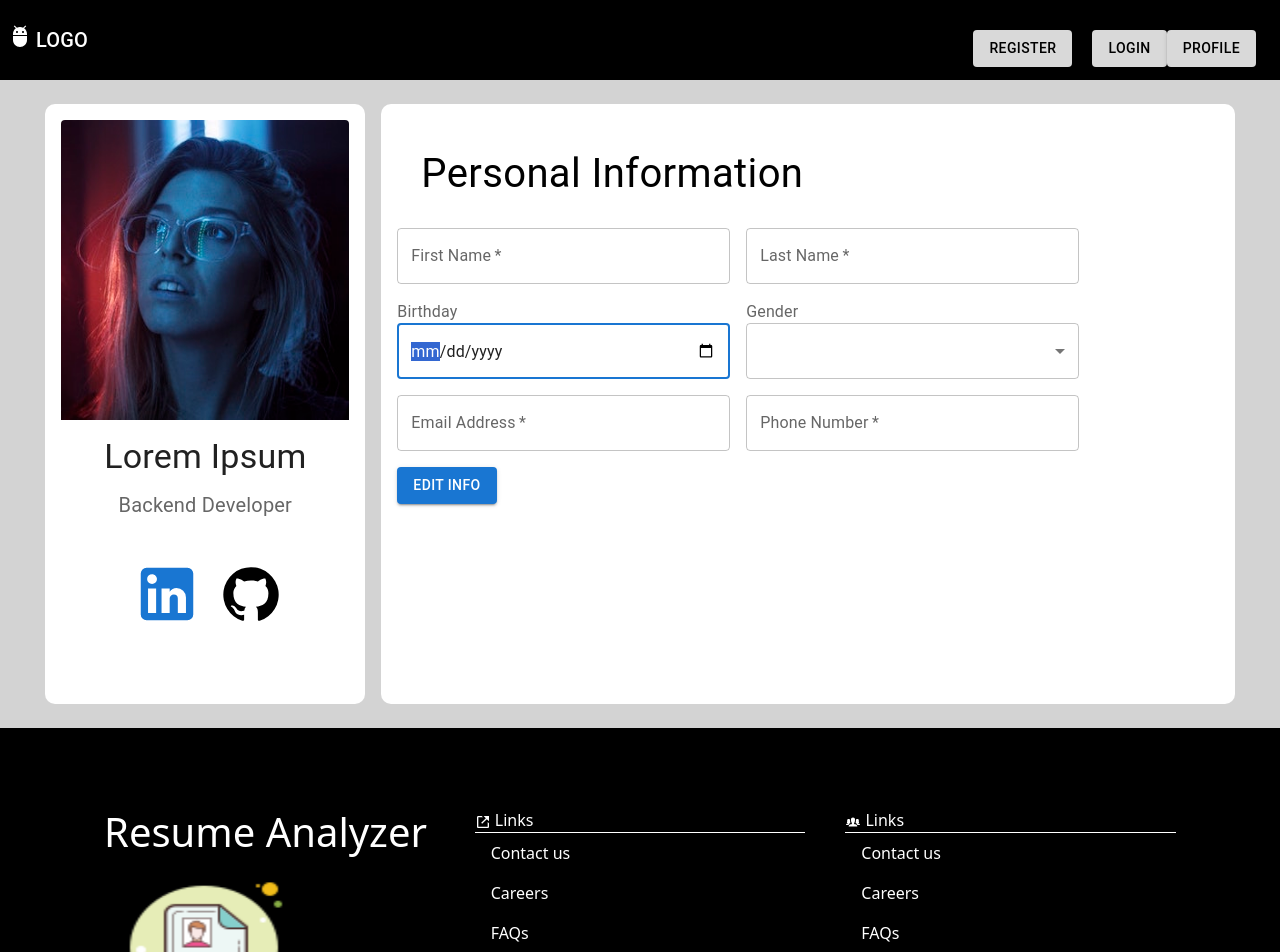
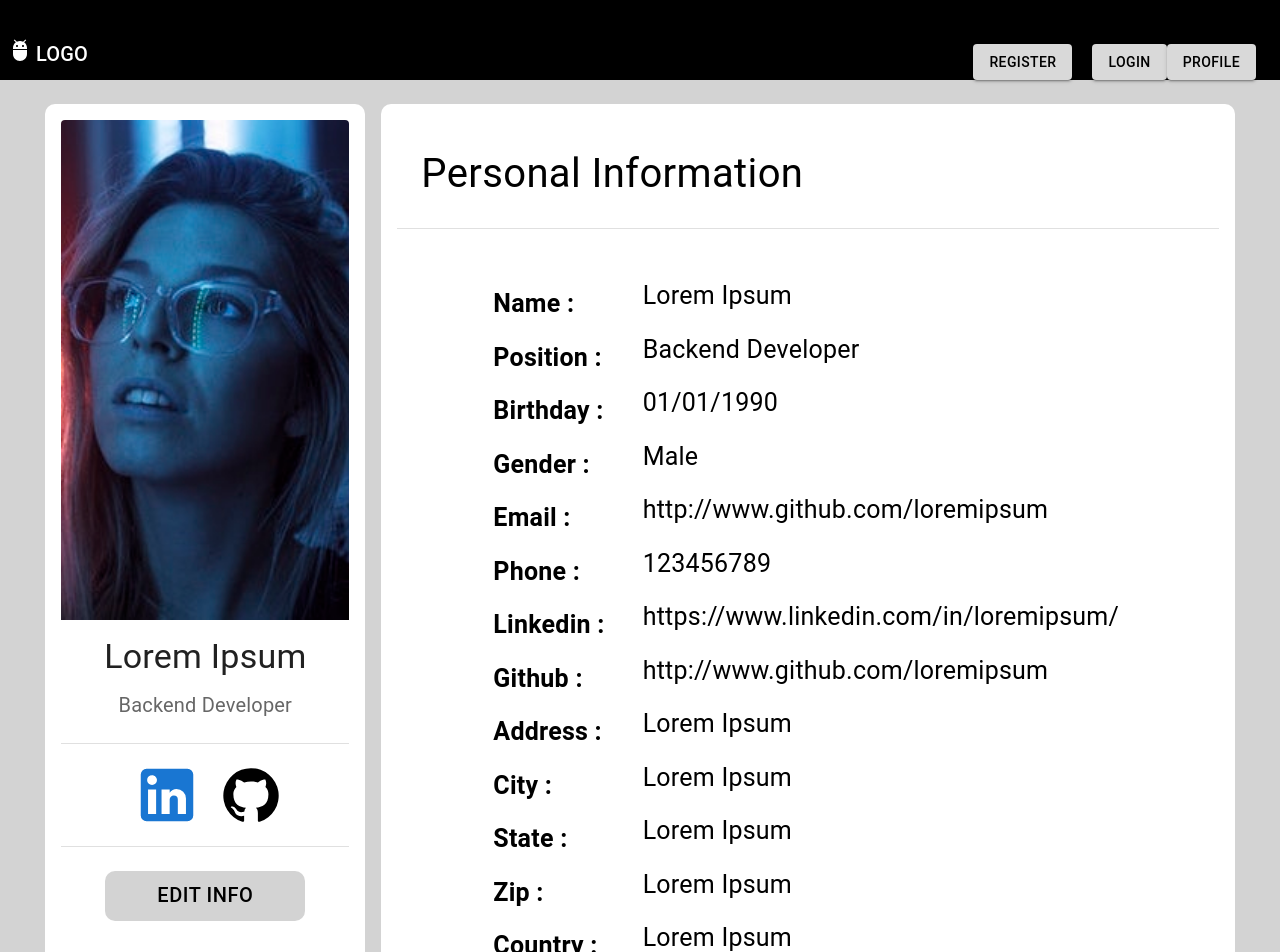
Before and after one commit to Bhushan21z/resume_analyzer_react, a React (Create React App) app: page /dashboard in a window 1280 px wide. Shown: the top 952 px of the page. Built offline with nearby package versions, Linux system fonts and the light colour scheme; a web font is replaced by a local one.

Commit message:
Profile page part 2

```diff
--- a/package.json
+++ b/package.json
@@ -14,13 +14,11 @@
     "@testing-library/react": "^13.3.0",
     "@testing-library/user-event": "^13.5.0",
     "axios": "^0.27.2",
-    "bootstrap": "^5.1.3",
     "chart.js": "^3.8.0",
     "js-cookie": "^3.0.1",
     "jwt-decode": "^3.1.2",
     "nth-check": "^2.1.1",
     "react": "^18.1.0",
-    "react-bootstrap": "^2.4.0",
     "react-chartjs-2": "^4.2.0",
     "react-dom": "^18.1.0",
     "react-google-login": "^5.2.2",
--- a/src/App.js
+++ b/src/App.js
@@ -1,5 +1,4 @@
 import React from "react";
-import "bootstrap/dist/css/bootstrap.min.css";
 import { Route, Routes } from "react-router";
 import Home from "./Pages/Home";
 import Signup from "./Pages/Register";
@@ -9,6 +8,7 @@ import Templates from "./Pages/Templates";
 import ResumeBuilder from "./Pages/ResumeBuilder";
 import Report from "./Pages/Report";
 import Profile from "./Pages/Profile";
+import EditProfile from "./Pages/Editprofile";
 
 const App = () => {
   return (
@@ -23,6 +23,7 @@ const App = () => {
         <Route path="resume" element={<ResumeBuilder />} />
         <Route path="report" element={<Report />} />
         <Route path="dashboard" element={<Profile />} />
+        <Route path="editprofile" element={<EditProfile />} />
       </Routes>
     </div>
   );
--- a/src/Components/Homepage/Authentication/Login_Page.jsx
+++ b/src/Components/Homepage/Authentication/Login_Page.jsx
@@ -1,6 +1,6 @@
 import React, { useRef } from "react";
-import emailjs from "@emailjs/browser";
-import { useNavigate } from "react-router";
+// import emailjs from "@emailjs/browser";
+// import { useNavigate } from "react-router";
 import { Grid, Paper, TextField, Button, Typography } from "@mui/material";
 
 const buttons = { margin: "8px 0", backgroundColor: "#00ABF3" };
@@ -15,14 +15,14 @@ const paperStyle = {
 
 export const LoginPage = () => {
   const form = useRef();
-  const navigate = useNavigate();
+  // const navigate = useNavigate();
 
   const LoginUser = (e) => {
     e.preventDefault();
     var formjson = {
-        email: form.current.email.value,
-        password: form.current.password.value,
-    }
+      email: form.current.email.value,
+      password: form.current.password.value,
+    };
     console.log(formjson);
   };
 
@@ -42,7 +42,6 @@ export const LoginPage = () => {
           </Typography>
         </Grid>
         <form ref={form} onSubmit={LoginUser}>
-
           <TextField
             style={text}
             name="email"
--- a/src/Components/Homepage/Authentication/auth2.jsx
+++ b/src/Components/Homepage/Authentication/auth2.jsx
@@ -1,27 +1,27 @@
 // import './Auth.css';
-import {GoogleLogin} from '@react-oauth/google';
-import jwt_decode from "jwt-decode";
-import {useGoogleLogin} from '@react-oauth/google';
-import axios from "axios"
+// import {GoogleLogin} from '@react-oauth/google';
+// import jwt_decode from "jwt-decode";
+import { useGoogleLogin } from "@react-oauth/google";
+import axios from "axios";
 
 function Auth() {
+  const login = useGoogleLogin({
+    onSuccess: async (respose) => {
+      try {
+        const res = await axios.get(
+          "https://www.googleapis.com/oauth2/v3/userinfo",
+          {
+            headers: {
+              Authorization: `Bearer ${respose.access_token}`,
+            },
+          }
+        );
 
-    const login = useGoogleLogin({
-        onSuccess: async respose => {
-            try {
-                const res = await axios.get("https://www.googleapis.com/oauth2/v3/userinfo", {
-                    headers: {
-                        "Authorization": `Bearer ${respose.access_token}`
+        console.log(res.data);
+      } catch (err) {
+        console.log(err);
       }
-                })
-
-                console.log(res.data)
-            } catch (err) {
-                console.log(err)
-
-            }
-
-        }
+    },
   });
 
   return (
--- a/src/Components/Homepage/Authentication/enterotp.jsx
+++ b/src/Components/Homepage/Authentication/enterotp.jsx
@@ -1,6 +1,6 @@
 import React, { useRef } from "react";
-import emailjs from "@emailjs/browser";
-import { useNavigate } from "react-router";
+// import emailjs from "@emailjs/browser";
+// import { useNavigate } from "react-router";
 import { useLocation } from "react-router-dom";
 import { Grid, Paper, TextField, Button } from "@mui/material";
 const buttons = { margin: "8px 0", backgroundColor: "#00ABF3" };
@@ -9,7 +9,7 @@ const paperStyle = { padding: 20, width: 600, margin: "0 auto" };
 
 export const OtpEnter = (props) => {
   const form = useRef();
-  const navigate = useNavigate();
+  // const navigate = useNavigate();
   const location = useLocation();
   console.log(location.state.data);
 
--- a/src/Components/MakeNew/Makenew.jsx
+++ b/src/Components/MakeNew/Makenew.jsx
@@ -1,7 +1,6 @@
 import React, { useState } from "react";
 import {
   Typography,
-  TextField,
   Button,
   Stepper,
   Step,
@@ -10,12 +9,7 @@ import {
   Grid,
 } from "@mui/material";
 import GradingIcon from "@mui/icons-material/Grading";
-import {
-  useForm,
-  Controller,
-  FormProvider,
-  useFormContext,
-} from "react-hook-form";
+import { useForm, FormProvider } from "react-hook-form";
 import Personal from "./AllPages/Personal";
 import Education from "./AllPages/Education";
 import WorkExp from "./AllPages/WorkExp";
@@ -29,44 +23,6 @@ function getSteps() {
     "Achievements",
   ];
 }
-
-const AchievementFrom = () => {
-  const { control } = useFormContext();
-  return (
-    <>
-      <Controller
-        control={control}
-        name="Achievement1"
-        render={({ field }) => (
-          <TextField
-            id="achievement1"
-            label="Achievement1"
-            variant="outlined"
-            placeholder="Enter Your Achievement"
-            fullWidth
-            margin="normal"
-            {...field}
-          />
-        )}
-      />
-      <Controller
-        control={control}
-        name="Achievemetdesc1"
-        render={({ field }) => (
-          <TextField
-            id="achievementdesc1"
-            label="Achievemetdesc1"
-            variant="outlined"
-            placeholder="Achievement Description"
-            fullWidth
-            margin="normal"
-            {...field}
-          />
-        )}
-      />
-    </>
-  );
-};
 
 function getStepContent(step) {
   switch (step) {
@@ -118,7 +74,7 @@ const Makenew = () => {
 
   const handleNext = (data) => {
     console.log(data);
-    if (activeStep == steps.length - 1) {
+    if (activeStep === steps.length - 1) {
       fetch("https://jsonplaceholder.typicode.com/comments")
         .then((data) => data.json())
         .then((res) => {
--- /dev/null
+++ b/src/Components/ProfilePage/EditProfile.jsx
@@ -0,0 +1,162 @@
+import * as React from "react";
+import { Grid, Button, TextField, Divider } from "@mui/material";
+import Card from "@mui/material/Card";
+import CardActions from "@mui/material/CardActions";
+import CardContent from "@mui/material/CardContent";
+import CardMedia from "@mui/material/CardMedia";
+import Typography from "@mui/material/Typography";
+import LinkedInIcon from "@mui/icons-material/LinkedIn";
+import GitHubIcon from "@mui/icons-material/GitHub";
+import pic from "../../Assets/mike.jpg";
+import InputLabel from "@mui/material/InputLabel";
+import MenuItem from "@mui/material/MenuItem";
+import Select from "@mui/material/Select";
+const Item = {
+  backgroundColor: "white",
+  color: "black",
+  minHeight: "600px",
+  height: "auto",
+  borderRadius: "10px",
+  my: 3,
+  mx: 1,
+  padding: 2,
+};
+
+const EditInfo = () => {
+  const [gender, setGender] = React.useState("");
+
+  const handleChange = (event) => {
+    setGender(event.target.value);
+  };
+  return (
+    <div>
+      <Grid
+        container
+        justifyContent="center"
+        xs={12}
+        sx={{ background: "#d3d3d3" }}
+      >
+        <Grid item xs={3} md={3} lg={3} sx={Item} textAlign="center">
+          <Card sx={{ maxWidth: 500, width: "auto", boxShadow: "0" }}>
+            <CardMedia component="img" height="500" image={pic} />
+            <CardContent>
+              <Typography gutterBottom variant="h4" component="div">
+                Lorem Ipsum
+              </Typography>
+              <Typography
+                gutterBottom
+                component="div"
+                color="text.secondary"
+                sx={{
+                  fontSize: "20px",
+                }}
+              >
+                Backend Developer
+              </Typography>
+            </CardContent>
+            <Divider />
+            <CardActions>
+              <Grid container justifyContent="center">
+                <Button size="large">
+                  <LinkedInIcon sx={{ fontSize: "70px" }} />
+                </Button>
+                <Button size="Large">
+                  <GitHubIcon sx={{ color: "black", fontSize: "60px" }} />
+                </Button>
+              </Grid>
+            </CardActions>
+          </Card>
+        </Grid>
+        <Grid item xs={8} md={8} lg={8} sx={Item}>
+          <Typography
+            sx={{
+              fontSize: "40px",
+              m: 3,
+            }}
+          >
+            Edit Information
+          </Typography>
+
+          <Grid container spacing={2}>
+            <Grid item xs={10} sm={5}>
+              <TextField
+                autoComplete="given-name"
+                name="firstName"
+                required
+                fullWidth
+                id="firstName"
+                label="First Name"
+                autoFocus
+              />
+            </Grid>
+            <Grid item xs={10} sm={5}>
+              <TextField
+                required
+                fullWidth
+                id="lastName"
+                label="Last Name"
+                name="lastName"
+                autoComplete="family-name"
+              />
+            </Grid>
+            <Grid item xs={10} sm={5}>
+              <InputLabel id="birthday">Birthday</InputLabel>
+              <TextField
+                name="birthday"
+                type="date"
+                required
+                fullWidth
+                labelId="birthday"
+                autoFocus
+              />
+            </Grid>
+            <Grid item xs={10} sm={5}>
+              <InputLabel id="demo-simple-select-label">Gender</InputLabel>
+              <Select
+                labelId="demo-simple-select-label"
+                id="demo-simple-select"
+                required
+                fullWidth
+                value={gender}
+                label="Gender"
+                onChange={handleChange}
+              >
+                <MenuItem value={10}>Male</MenuItem>
+                <MenuItem value={20}>Female</MenuItem>
+                <MenuItem value={30}>others</MenuItem>
+              </Select>
+            </Grid>
+            <Grid item xs={10} sm={5}>
+              <TextField
+                required
+                fullWidth
+                id="email"
+                label="Email Address"
+                name="email"
+                autoComplete="email"
+              />
+            </Grid>
+            <Grid item xs={10} sm={5}>
+              <TextField
+                type="tel"
+                required
+                fullWidth
+                id="phone"
+                label="Phone Number"
+                name="phone"
+              />
+            </Grid>
+
+            <Grid item xs={12}>
+              <Button variant="contained">Save</Button>
+            </Grid>
+          </Grid>
+        </Grid>
+
+        {/* Right Bar */}
+      </Grid>
+    </div>
+  );
+};
+
+export default EditInfo;
--- a/src/Components/ProfilePage/Profile.jsx
+++ b/src/Components/ProfilePage/Profile.jsx
@@ -1,5 +1,5 @@
 import * as React from "react";
-import { Grid, Button, TextField } from "@mui/material";
+import { Grid, Button, Divider } from "@mui/material";
 import Card from "@mui/material/Card";
 import CardActions from "@mui/material/CardActions";
 import CardContent from "@mui/material/CardContent";
@@ -8,11 +8,7 @@ import Typography from "@mui/material/Typography";
 import LinkedInIcon from "@mui/icons-material/LinkedIn";
 import GitHubIcon from "@mui/icons-material/GitHub";
 import pic from "../../Assets/mike.jpg";
-import Box from "@mui/material/Box";
-import InputLabel from "@mui/material/InputLabel";
-import MenuItem from "@mui/material/MenuItem";
-import FormControl from "@mui/material/FormControl";
-import Select from "@mui/material/Select";
+import { Link } from "react-router-dom";
 const Item = {
   backgroundColor: "white",
   color: "black",
@@ -22,14 +18,52 @@ const Item = {
   my: 3,
   mx: 1,
   padding: 2,
+  justifyContent: "center",
 };
 
-const Dashboard = () => {
-  const [gender, setGender] = React.useState("");
+const info = [
+  {
+    Name: "Lorem Ipsum",
+  },
+  {
+    Position: "Backend Developer",
+  },
+  {
+    Birthday: "01/01/1990",
+  },
+  {
+    Gender: "Male",
+  },
+  {
+    Email: "http://www.github.com/loremipsum",
+  },
+  {
+    Phone: "123456789",
+  },
+  {
+    Linkedin: "https://www.linkedin.com/in/loremipsum/",
+  },
+  {
+    Github: "http://www.github.com/loremipsum",
+  },
+  {
+    Address: "Lorem Ipsum",
+  },
+  {
+    City: "Lorem Ipsum",
+  },
+  {
+    State: "Lorem Ipsum",
+  },
+  {
+    Zip: "Lorem Ipsum",
+  },
+  {
+    Country: "Lorem Ipsum",
+  },
+];
 
-  const handleChange = (event) => {
-    setGender(event.target.value);
-  };
+const EditInfo = () => {
   return (
     <div>
       <Grid
@@ -40,7 +74,7 @@ const Dashboard = () => {
       >
         <Grid item xs={3} md={3} lg={3} sx={Item} textAlign="center">
           <Card sx={{ maxWidth: 500, width: "auto", boxShadow: "0" }}>
-            <CardMedia component="img" height="300" image={pic} />
+            <CardMedia component="img" height="500" image={pic} />
             <CardContent>
               <Typography gutterBottom variant="h4" component="div">
                 Lorem Ipsum
@@ -56,6 +90,7 @@ const Dashboard = () => {
                 Backend Developer
               </Typography>
             </CardContent>
+            <Divider />
             <CardActions>
               <Grid container justifyContent="center">
                 <Button size="large">
@@ -66,8 +101,36 @@ const Dashboard = () => {
                 </Button>
               </Grid>
             </CardActions>
+
+            <Divider />
+            <Grid item justifyContent="center">
+              <Link to="/editprofile" style={{ textDecoration: "none" }}>
+                <Button
+                  sx={{
+                    fontSize: "20px",
+                    my: 3,
+                    width: "200px",
+                    height: "50px",
+                    borderRadius: "10px",
+                    background: "#d3d3d3",
+                    color: "black",
+                    boxShadow: "0",
+                    position: "relative",
+
+                    "&:hover": {
+                      background: "#d3d3d3",
+                      color: "black",
+                    },
+                  }}
+                  variant="contained"
+                >
+                  Edit Info
+                </Button>
+              </Link>
+            </Grid>
           </Card>
         </Grid>
+
         <Grid item xs={8} md={8} lg={8} sx={Item}>
           <Typography
             sx={{
@@ -77,80 +140,45 @@ const Dashboard = () => {
           >
             Personal Information
           </Typography>
+          <Divider />
+          <Grid
+            container
+            justifyContent="center"
+            sx={{
+              my: 3,
+              p: 3,
+              borderRadius: "10px",
+            }}
+          >
+            {info.map((data) => {
+              return (
+                <Grid container spacing={2}>
+                  <Grid item xs={3} sx={{ ml: 3, my: 1 }}>
+                    <Typography
+                      sx={{
+                        fontSize: "25px",
+                        ml: 6,
+                        fontWeight: "bold",
+                        color: "black",
+                      }}
+                    >
+                      {Object.keys(data)} :
+                    </Typography>
+                  </Grid>
+                  <Grid item xs={6}>
+                    <Typography
+                      sx={{
+                        fontSize: "25px",
 
-          <Grid container spacing={2}>
-            <Grid item xs={10} sm={5}>
-              <TextField
-                autoComplete="given-name"
-                name="firstName"
-                required
-                fullWidth
-                id="firstName"
-                label="First Name"
-                autoFocus
-              />
-            </Grid>
-            <Grid item xs={10} sm={5}>
-              <TextField
-                required
-                fullWidth
-                id="lastName"
-                label="Last Name"
-                name="lastName"
-                autoComplete="family-name"
-              />
-            </Grid>
-            <Grid item xs={10} sm={5}>
-              <InputLabel id="birthday">Birthday</InputLabel>
-              <TextField
-                name="birthday"
-                type="date"
-                required
-                fullWidth
-                labelId="birthday"
-                autoFocus
-              />
-            </Grid>
-            <Grid item xs={10} sm={5}>
-              <InputLabel id="demo-simple-select-label">Gender</InputLabel>
-              <Select
-                labelId="demo-simple-select-label"
-                id="demo-simple-select"
-                required
-                fullWidth
-                value={gender}
-                label="Gender"
-                onChange={handleChange}
-              >
-                <MenuItem value={10}>Male</MenuItem>
-                <MenuItem value={20}>Female</MenuItem>
-                <MenuItem value={30}>others</MenuItem>
-              </Select>
-            </Grid>
-            <Grid item xs={10} sm={5}>
-              <TextField
-                required
-                fullWidth
-                id="email"
-                label="Email Address"
-                name="email"
-                autoComplete="email"
-              />
-            </Grid>
-            <Grid item xs={10} sm={5}>
-              <TextField
-                type="tel"
-                required
-                fullWidth
-                id="phone"
-                label="Phone Number"
-                name="phone"
-              />
-            </Grid>
-
-            <Grid item xs={12}>
-              <Button variant="contained">Edit Info</Button>
-            </Grid>
+                        color: "black",
+                      }}
+                    >
+                      {Object.values(data)}
+                    </Typography>
+                  </Grid>
+                </Grid>
+              );
+            })}
           </Grid>
         </Grid>
 
@@ -160,4 +188,4 @@ const Dashboard = () => {
   );
 };
 
-export default Dashboard;
+export default EditInfo;
--- /dev/null
+++ b/src/Pages/Editprofile.jsx
@@ -0,0 +1,13 @@
+import Footer from "../Components/Footer";
+import Appbar from "../Components/Appbar";
+import EditInfo from "../Components/ProfilePage/EditProfile";
+function EditProfile() {
+  return (
+    <div className="Login">
+      <Appbar />
+      <EditInfo />
+      <Footer />
+    </div>
+  );
+}
+export default EditProfile;
```
Also changed, not shown: src/Components/Homepage/Authentication/register.jsx (+3 -6 lines), 1 other file (tests, documents, lock files or other folders). Lines whose indentation alone changed are shown as unchanged.
